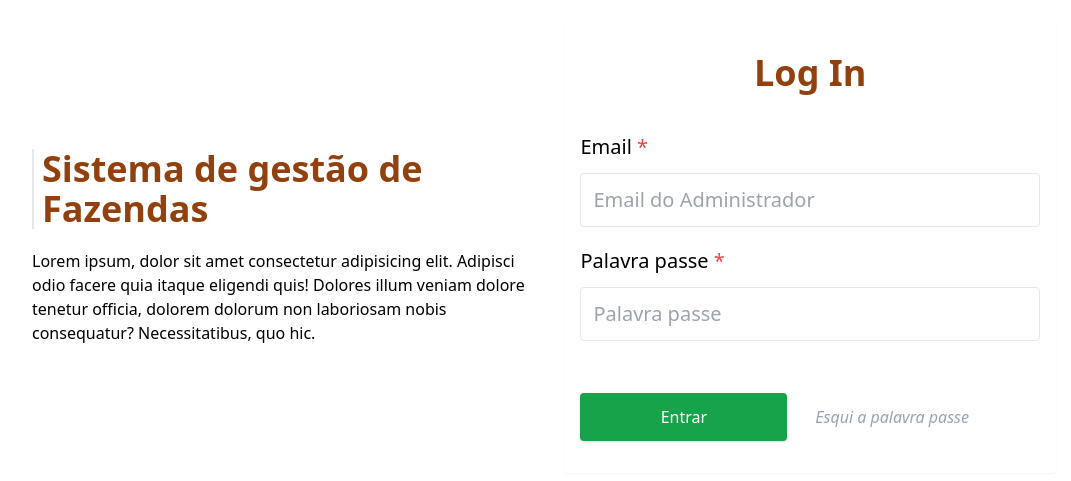
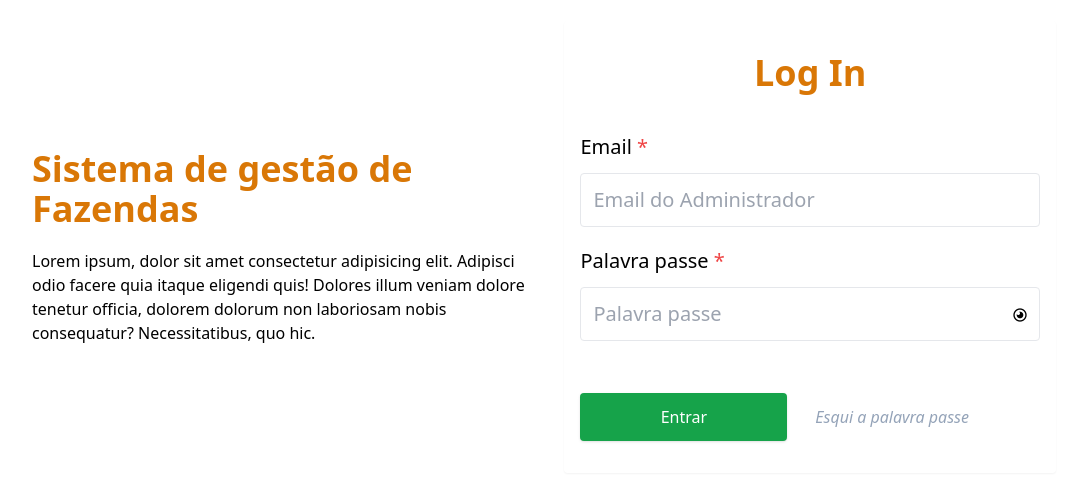
Before and after one commit to Sebastiao-Domingos/solevo, a Next.js app: page /login in a window 1280 px wide. Shown: the part 153-634 px from the top of the page, without its empty margins (96-1167 px from the left). Built offline with nearby package versions, Linux system fonts and the light colour scheme.

Commit message:
adicionando afuncionabilidade de mostrar e esconder a pass word

```diff
--- a/src/app/(admin)/login/page.tsx
+++ b/src/app/(admin)/login/page.tsx
@@ -1,18 +1,22 @@
+"use client"
 import Link from "next/link";
+import { useState } from "react";
 
 
 function Page(){
+    const [shadow , setShow ] = useState(false);
+
     return (
         <div className="w-full h-screen flex items-center justify-center">
             <div className="flex justify-between w-[80%]">
                 <div className="w-[50%] flex">
                     <div className="m-auto space-y-5">
-                        <h2 className="text-4xl font-bold text-amber-800 pl-2 border-l-2">Sistema de gestão de Fazendas</h2>
+                        <h2 className="text-4xl font-bold text-amber-600">Sistema de gestão de Fazendas</h2>
                         <p>Lorem ipsum, dolor sit amet consectetur adipisicing elit. Adipisci odio facere quia itaque eligendi quis! Dolores illum veniam dolore tenetur officia, dolorem dolorum non laboriosam nobis consequatur? Necessitatibus, quo hic.</p>
                     </div>
                 </div>
                 <div className="w-[48%] min-h-[25rem] rounded shadow-sm px-4 py-8 space-y-10">
-                    <h2 className="w-full text-center text-4xl font-bold text-amber-800">Log In</h2>
+                    <h2 className="w-full text-center text-4xl font-bold text-amber-600">Log In</h2>
                     <form action="" className="flex flex-col gap-5">
                         <div className="w-full flex flex-col gap-3">
                             <label className="text-xl" htmlFor="email">Email <span className="text-red-500">*</span></label>
@@ -20,11 +24,21 @@ function Page(){
                                placeholder="Email do Administrador"
                              />
                         </div>
-                        <div className="w-full flex flex-col gap-3">
+                        <div className="relative w-full flex flex-col gap-3">
                             <label className="text-xl" htmlFor="pass">Palavra passe <span className="text-red-500">*</span></label>
-                            <input className="p-3 text-xl outline-none border rounded" type="password" name="pass" id="pass"
+                            <input className="p-3 text-xl outline-none border rounded" type= { !shadow ? "password" : "text"} name="pass" id="pass"
                                placeholder="Palavra passe"
                             />
+                            <button className="absolute bottom-3 right-3"
+                               onClick={ (e) => {
+                                e.preventDefault()
+                                setShow( res => !res )
+                               }}
+                            >
+                                {shadow && <i className="ri-eye-line"></i>}
+                                {!shadow && <i className="ri-eye-2-line"></i>}
+
+                            </button>
                         </div>
 
                         <div className="space-x-7 mt-8">
```
